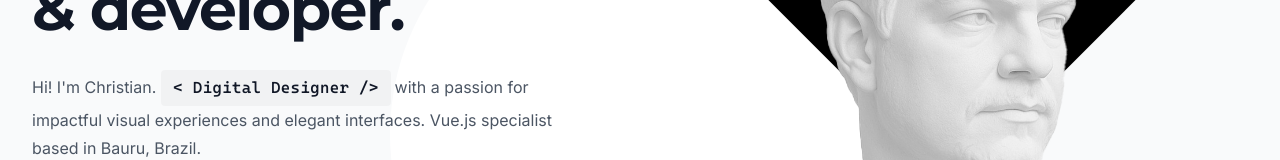
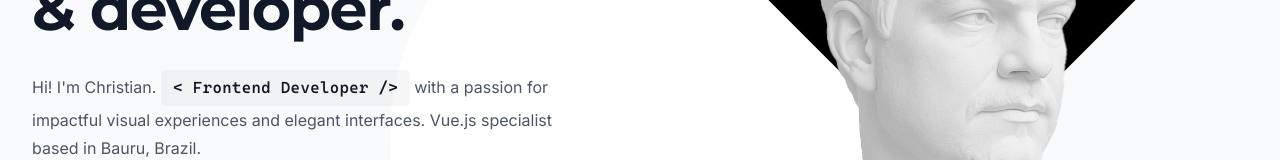
Before and after one commit to christianchiavelli/christianchiavelli.github.io, a Nuxt app: page / in a window 1280 px wide. Shown: the part 386-546 px from the top of the page. Built offline with nearby package versions, Linux system fonts and the light colour scheme.

Commit message:
fix: update title in hero component

```diff
--- a/components/home/hero.vue
+++ b/components/home/hero.vue
@@ -73,7 +73,7 @@ onMounted(() => {
               <span
                 class="font-code bg-black/[0.03] px-3 py-1 rounded text-primary font-medium tracking-wide whitespace-nowrap inline-block hover:bg-black/[0.06] transition-all duration-300 ease-in-out hover:scale-105 transform-gpu"><span
                   class="text-primary font-semibold">&lt;</span>
-                Digital Designer
+                Frontend Developer
                 <span class="text-primary font-semibold">/&gt;</span>
               </span>
               with a passion for impactful visual experiences and elegant interfaces.
```
